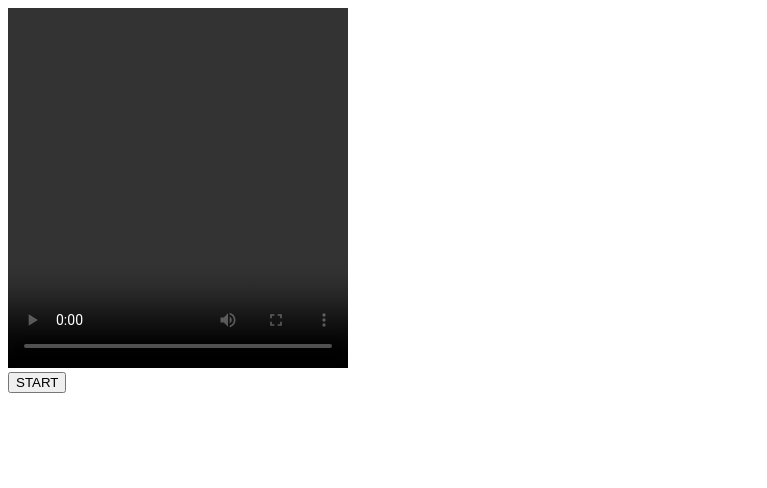
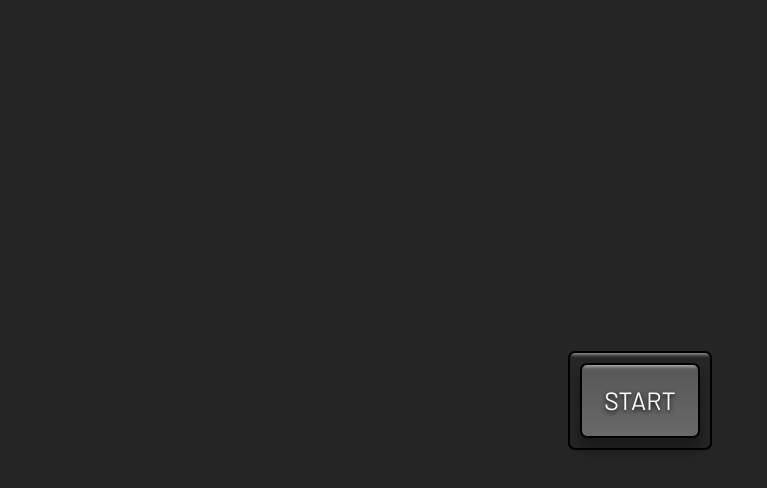
Before and after one commit to JunaidQureshi05/picture-in-picture, a plain HTML site: page index.html in a window 1280 px wide. Shown: the whole page, without its empty margins (0-767 px from the left). Drawn offline with Linux system fonts and the light colour scheme.

Commit message:
styling added

```diff
--- a/index.html
+++ b/index.html
@@ -9,7 +9,7 @@
   </head>
   <body>
     <!-- Video -->
-    <video id="video" controls height="360px" width="340px"></video>
+    <video id="video" controls height="360px" width="340px" hidden></video>
     <!-- Button -->
     <div class="button-container">
       <button id="button">START</button>
--- a/style.css
+++ b/style.css
@@ -0,0 +1,46 @@
+@import url('https://fonts.googleapis.com/css2?family=Barlow&display=swap');
+
+html {
+  box-sizing: border-box;
+}
+
+body {
+  margin: 0;
+  height: 100vh;
+  display: flex;
+  justify-content: center;
+  align-items: center;
+  background: rgb(37, 37, 37);
+}
+
+.button-container {
+  border: 2px solid black;
+  padding: 10px;
+  border-radius: 7px;
+  box-shadow: inset 0 20px 4px -19px rgba(255, 255, 255, 0.7);
+}
+
+button {
+  cursor: pointer;
+  outline: none;
+  width: 120px;
+  height: 75px;
+  font-family: Barlow, sans-serif;
+  font-size: 25px;
+  color: white;
+  text-shadow: 0 2px 5px black;
+  background: linear-gradient(to top, #696969, #575757);
+  border: 2px solid black;
+  border-radius: 7px;
+  box-shadow: inset 0 20px 4px -19px rgba(255, 255, 255, 0.7),
+    0 12px 12px 0 rgba(0, 0, 0, 0.3);
+}
+
+button:hover {
+  background: linear-gradient(to bottom, #696969, #575757);
+}
+
+button:active {
+  transform: translateY(3px);
+  box-shadow: 0 6px 6px 0 rgba(0, 0, 0, 0.3);
+}
```
